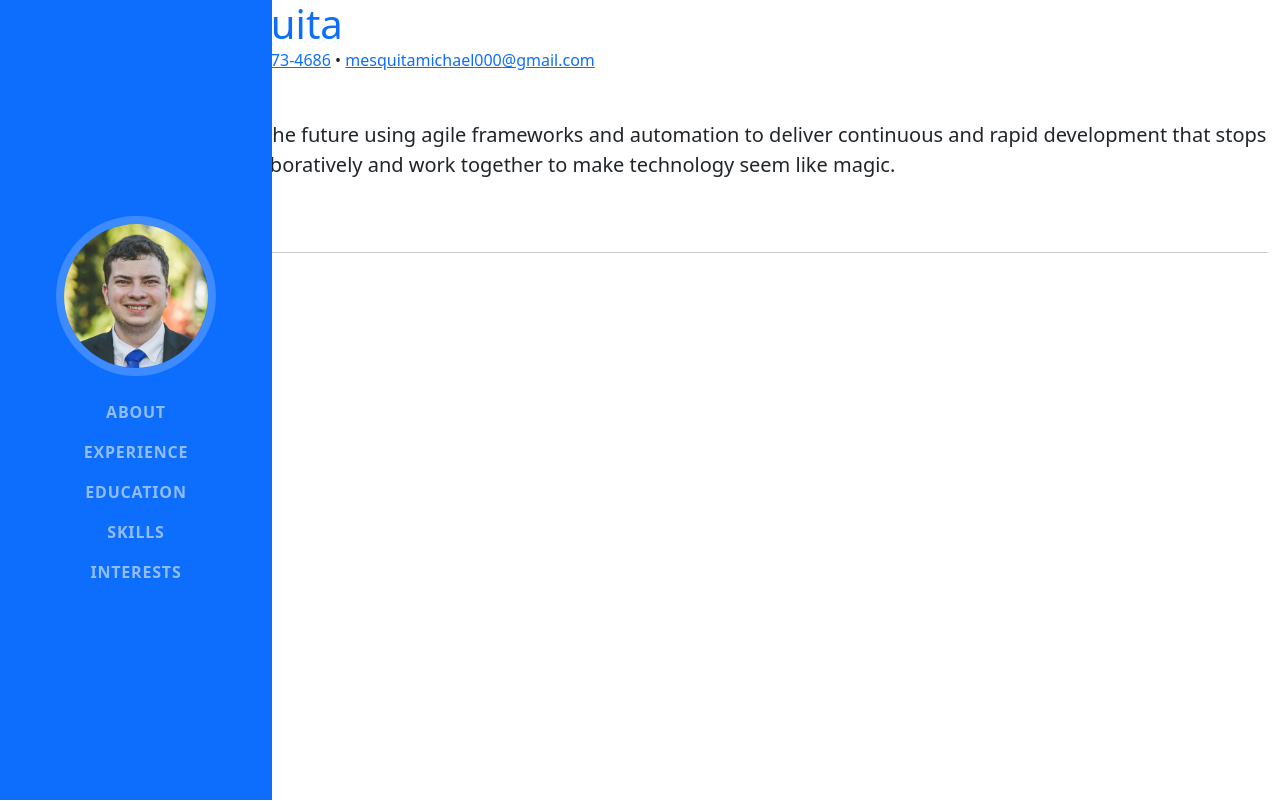
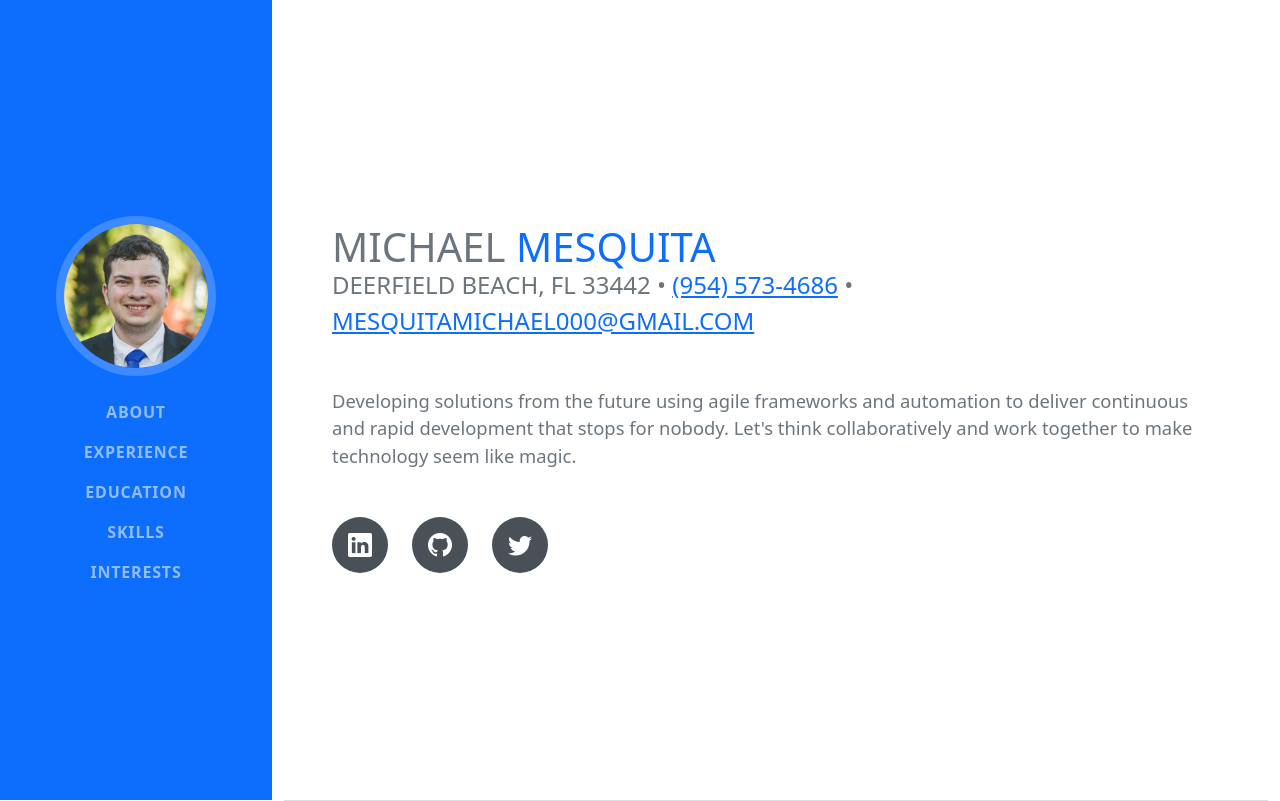
Before and after one commit to Midlight25/website-resume, a website built with Parcel: page src/index.pug in a window 1280 px wide. Built offline with nearby package versions, Linux system fonts and the light colour scheme.

Commit message:
Styled about page

```diff
--- a/src/index.pug
+++ b/src/index.pug
@@ -56,12 +56,12 @@ html(lang='en')
 						| #[a(href="mailto:mesquitamichael000@gmail.com").text-primary mesquitamichael000@gmail.com]
 					p.lead.mb-5 Developing solutions from the future using agile frameworks and automation to deliver continuous and rapid development that stops for nobody.
 						| Let's think collaboratively and work together to make technology seem like magic.
-					.social-icons
-						a.social-icon(href="#")
+					.social_icons
+						a.social_icon(href="#")
 							i.bi.bi-linkedin
-						a.social-icon(href="#")
+						a.social_icon(href="#")
 							i.bi.bi-github
-						a.social-icon(href="#")
+						a.social_icon(href="#")
 							i.bi.bi-twitter
 
 			hr.m-0
--- /dev/null
+++ b/src/scss/_global.scss
@@ -0,0 +1,36 @@
+// Global Styling for the website.
+
+body {
+  color: $gray-600;
+}
+@include media-breakpoint-up(lg) {
+  body {
+    padding-top: 0;
+    padding-left: $sidebar-width;
+  }
+}
+
+h1,
+h2,
+h3,
+h4,
+h5,
+h6 {
+  text-transform: uppercase;
+}
+
+h1 {
+  line-height: 1;
+}
+
+p.lead {
+  font-size: 1.15rem;
+  font-weight: 400;
+}
+
+.subheading {
+  font-family: $headings-font-family;
+  text-transform: uppercase;
+  font-weight: 500;
+  font-size: 1.5rem;
+}
--- /dev/null
+++ b/src/scss/components/_icons.scss
@@ -0,0 +1,20 @@
+.social_icons {
+  .social_icon {
+    display: inline-flex;
+    align-items: center;
+    justify-content: center;
+    height: 3.5rem;
+    width: 3.5rem;
+    background-color: $gray-700;
+    color: $white;
+    border-radius: 100%;
+    font-size: 1.5rem;
+    margin-right: 1.5rem;
+    &:last-child {
+      margin-right: 0;
+    }
+    &:hover {
+      background-color: $primary;
+    }
+  }
+}
--- /dev/null
+++ b/src/scss/sections/_resume-section.scss
@@ -0,0 +1,22 @@
+section.resume-section {
+  display: flex;
+  align-items: center;
+  padding: 5rem 1rem 5rem 1rem;
+  max-width: 75rem;
+  .resume-section-content {
+    // Content should take up all of the space aloted inside of it's parent element.
+    width: 100%;
+  }
+}
+
+@include media-breakpoint-up(md) {
+  section.resume-section {
+    min-height: 100vh;
+  }
+}
+
+@include media-breakpoint-up(lg) {
+  section.resume-section {
+    padding: 5rem 3rem 5rem 3rem;
+  }
+}
--- a/src/scss/styles.scss
+++ b/src/scss/styles.scss
@@ -1,11 +1,14 @@
 // Importing Variables
-@import './_variables.scss';
+@import "./variables";
 
 // Import Bootstrap
 @import "bootstrap/scss/bootstrap.scss";
 
 // Import Bootstrap Icons
-@import 'bootstrap-icons/font/bootstrap-icons.css';
+@import "bootstrap-icons/font/bootstrap-icons.css";
 
 // Importing Components
-@import './components/sidebarNav.scss'
+@import "./global";
+@import "./sections/resume-section";
+@import "./components/sidebarNav";
+@import "./components/_icons.scss";
```
Also changed, not shown: src/scss/_variables.scss (line endings or trailing spaces).
